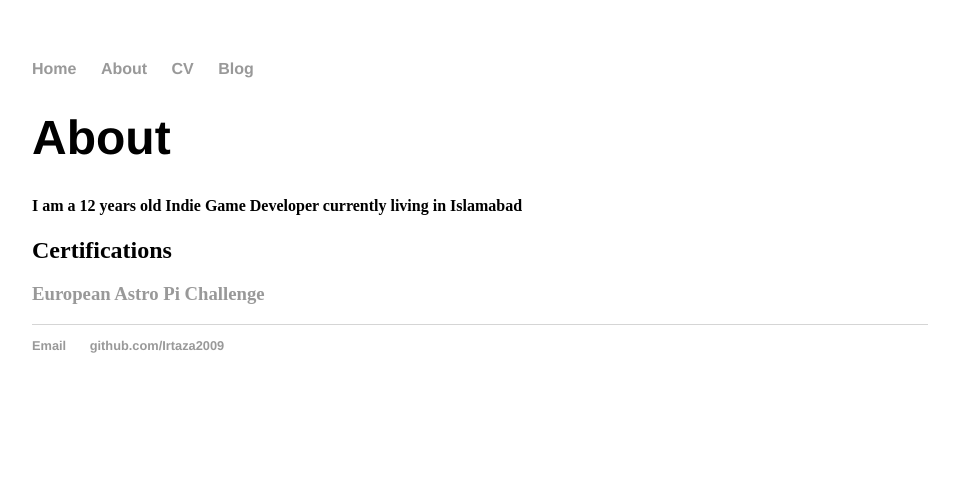
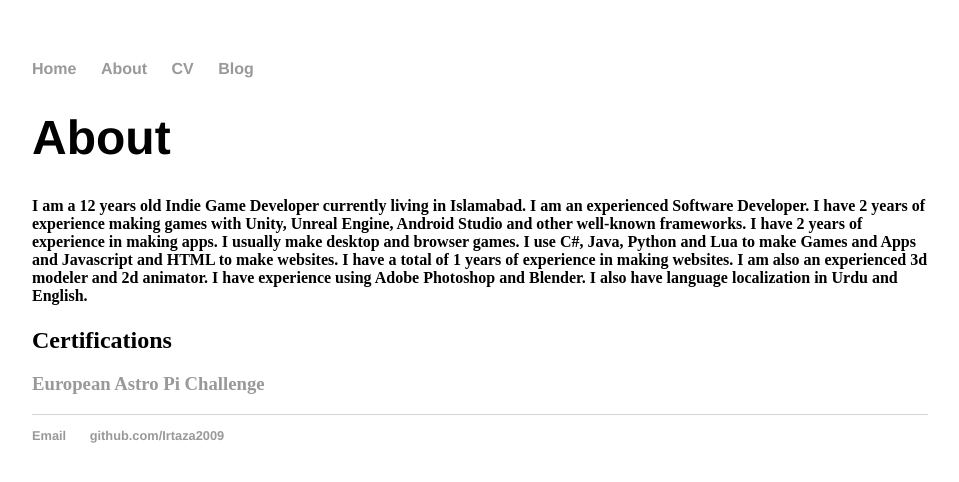
Before and after one commit to mujjazi/irtaza2009.github.io, a Jekyll site: the page built from about/index.html, in a window 1280 px wide. Shown: the top 482 px of the page, without its empty margins (160-1119 px from the left). Built offline with Jekyll 4.4.1, drawn with Linux system fonts in a browser that asks for light colours; comment, search, counter and statistics services are not loaded.

Commit message:
Update index.html

```diff
--- a/about/index.html
+++ b/about/index.html
@@ -3,10 +3,21 @@ layout: default
 title: About
 ---
 	<body>
+
         <h1>{{ page.title }}</h1>
-        <h4>I am a 12 years old Indie Game Developer currently living in Islamabad</h4>
+
+        <h4>
+		I am a 12 years old Indie Game Developer currently living in Islamabad. I am an experienced Software Developer.
+		I have 2 years of experience making games with Unity, Unreal Engine, Android Studio and other well-known frameworks.
+		I have 2 years of experience in making apps. I usually make desktop and browser games.
+		I use C#, Java, Python and Lua to make Games and Apps and Javascript and HTML to make websites. I have a total of 1 years of experience in making websites.
+		I am also an experienced 3d modeler and 2d animator. I have experience using Adobe Photoshop and Blender. I also have language localization in Urdu and English.
+	</h4>
+
         <h2>Certifications</h2>
+
 	<h3> <a
 		href = PDFs/European-Astro-Pi-Challenge.pdf
 		>European Astro Pi Challenge</a> </h3>
+
         </body>
```
